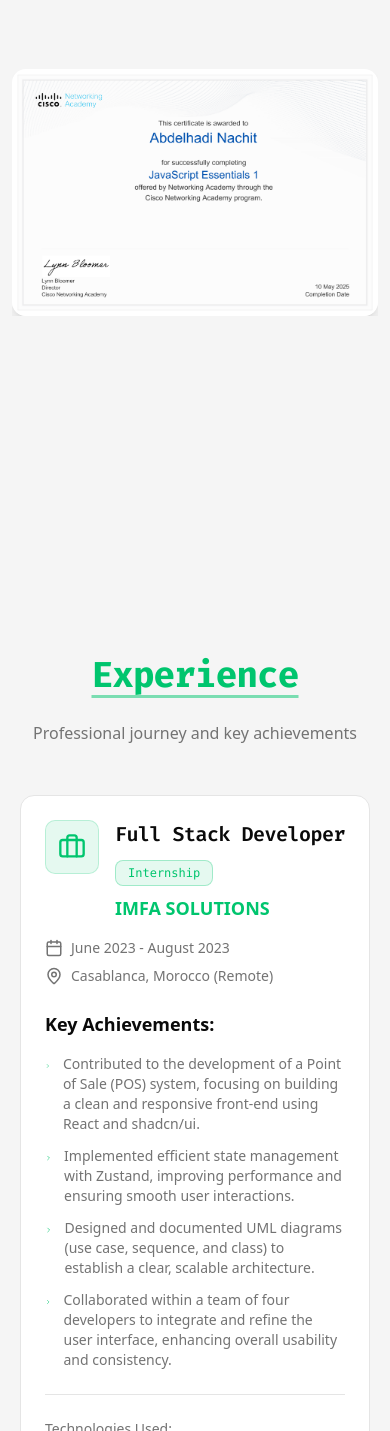
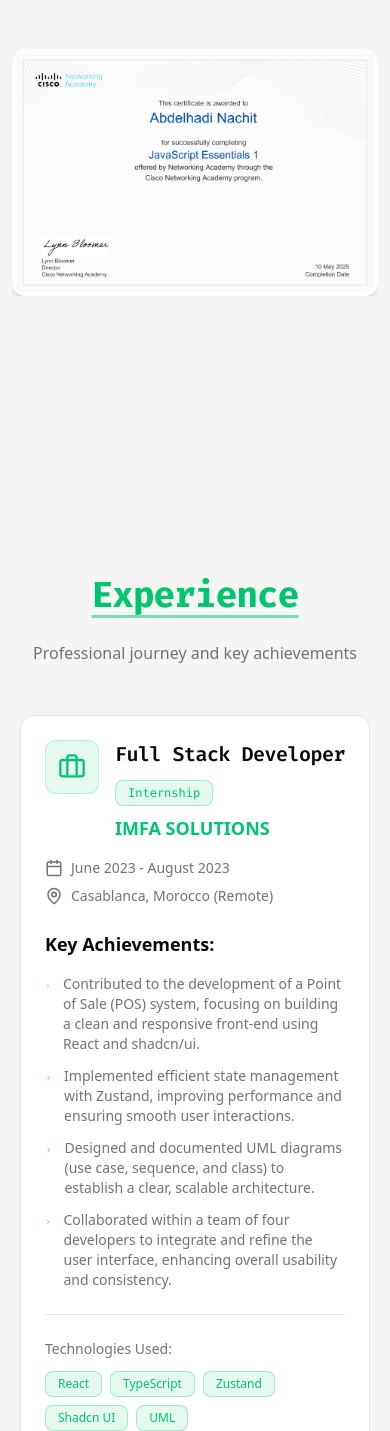
Before and after one commit to Abdelhadi128/portfolio, a React (Vite) app: page /contact in a window 390 px wide. Shown: the part 6184-7615 px from the top of the page. Built offline with nearby package versions, Linux system fonts and the light colour scheme.

Commit message:
fix designe

```diff
--- a/src/components/screens/home/certificates-section.tsx
+++ b/src/components/screens/home/certificates-section.tsx
@@ -32,14 +32,14 @@
   return (
     <motion.div
       id="certificates"
-      className="w-full h-screen flex flex-col items-center py-20 sm:py-20 md:py-20 overflow-x-hidden relative"
+      className="w-full h-screen flex flex-col items-center sm:py-20 md:py-20 overflow-x-hidden relative"
       variants={containerVariants}
       initial="hidden"
       whileInView="show"
       viewport={{ once: true, margin: "-100px" }}
     >
       <div className="w-full h-full flex flex-col items-center">
-        <H1 className="text-primary font-fira text-center mb-10 underline underline-offset-8">
+        <H1 className="text-primary font-fira text-center underline underline-offset-8">
           Certificates
         </H1>
 
--- a/src/components/screens/home/contact-section.tsx
+++ b/src/components/screens/home/contact-section.tsx
@@ -48,7 +48,7 @@
             whileInView={{ opacity: 1, y: 0 }}
             viewport={{ once: true, amount: 0.3 }}
             transition={{ duration: 1 }}
-            className='w-full min-h-screen flex flex-col items-center justify-center py-20 scroll-mt-20'
+            className='w-full min-h-screen flex flex-col items-center justify-center md:py-20 md:scroll-mt-20'
         >
             <section
                 id='contact'
--- a/src/components/screens/home/experience-section.tsx
+++ b/src/components/screens/home/experience-section.tsx
@@ -48,7 +48,7 @@
     return (
         <motion.section
             id="experience"
-            className="w-full min-h-screen flex flex-col items-center py-20 scroll-mt-20"
+            className="w-full min-h-screen flex flex-col items-center md:py-20 md:scroll-mt-20"
             variants={container}
             initial="hidden"
             whileInView="show"
```
